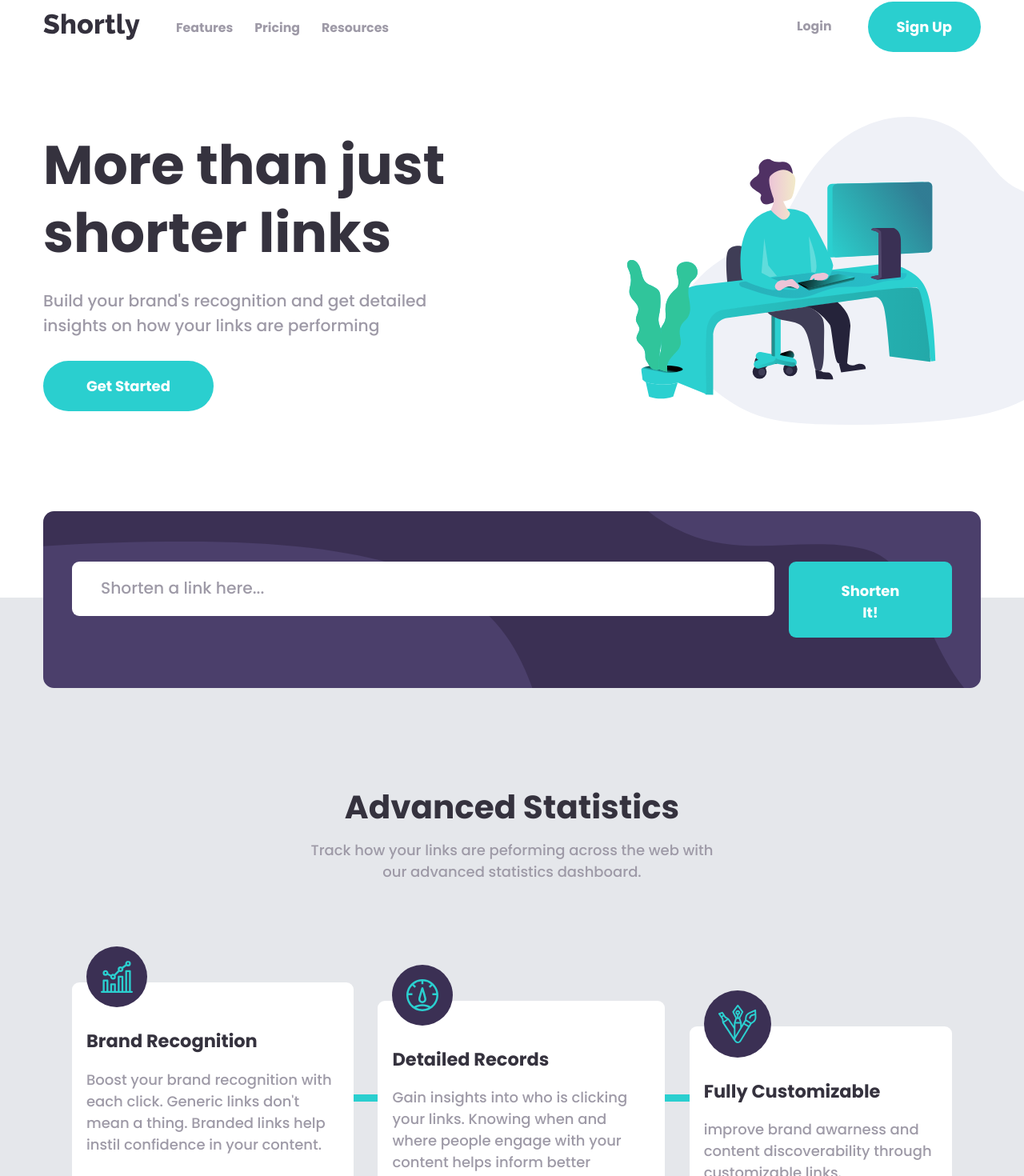
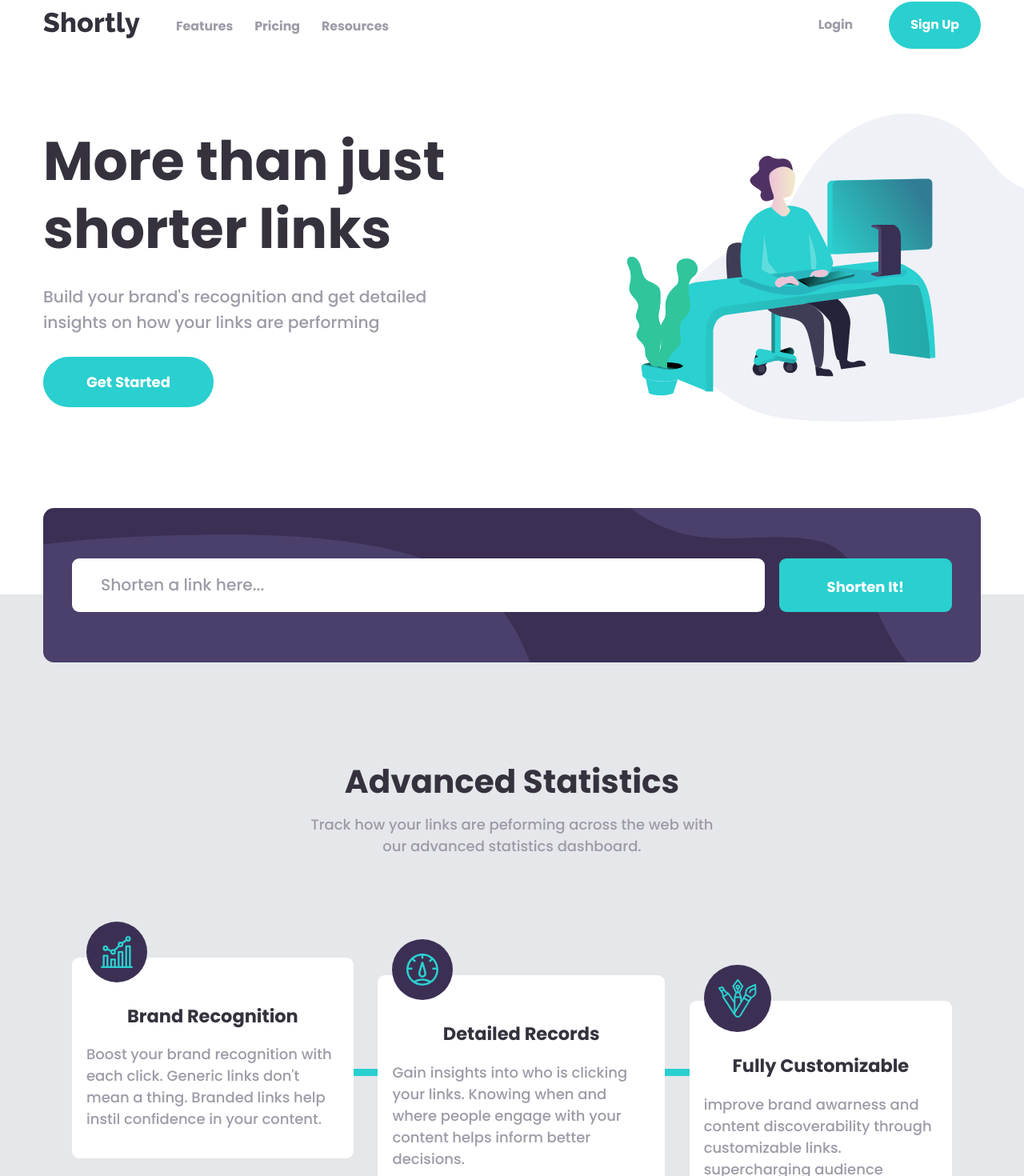
Before and after one commit to MuhammadFahrulazmi322/shortLink_URL, a Next.js app: page / in a window 1280 px wide. Shown: the part 34-1504 px from the top of the page at 80% size. Built offline with nearby package versions, Linux system fonts and the light colour scheme.

Commit message:
finishing style

```diff
--- a/src/components/Result.jsx
+++ b/src/components/Result.jsx
@@ -15,7 +15,7 @@ function Result({ inputValue, result, onCopy, isCopied }) {
           label={isCopied ? "Copied!" : "Copy"}
           border={
             isCopied
-              ? "bg-darkViolet hover:bg-darkViolet text-white rounded-md px-6 py-[8px] text-md"
+              ? "bg-darkViolet text-white rounded-md px-6 py-[8px] text-md"
               : "rounded-md text-white px-8 py-[8px] text-md"
           }
           onClick={onCopy}
--- a/src/sections/Hero.jsx
+++ b/src/sections/Hero.jsx
@@ -12,7 +12,7 @@ function Hero() {
           alt="illustrator"
           className="relative translate-x-20 -translate-y-10 lg:-translate-y-0 max-w-md lg:max-w-xl lg:translate-x-32 lg:w-[50%]"
         />
-        <div className="flex flex-col gap-6 lg:items-start lg:w-[50%] ">
+        <div className="flex flex-col gap-6 lg:items-start lg:w-[50%] items-center">
           <h1 className="text-4xl lg:text-[48px] xl:text-[68px] lg:leading-tight lg:font-extrabold text-center lg:text-left font-bold text-veryDarkBlue">
             More than just shorter links
           </h1>
@@ -20,7 +20,9 @@ function Hero() {
             Build your brand's recognition and get detailed insights on how your
             links are performing
           </p>
-          <Button label={"Get Started"} />
+          <div className=" flex flex-col max-w-sm items-center">
+            <Button label={"Get Started"} />
+          </div>
         </div>
       </div>
     </section>
--- a/src/sections/Input.jsx
+++ b/src/sections/Input.jsx
@@ -71,24 +71,24 @@ function Input() {
       <div
         className={`flex flex-col lg:flex-row p-8 lg:py-14  rounded-xl gap-4 bg-darkViolet mb-4
           ${alertInput && "lg:pt-14 lg:pb-8"}
-          bg-[url('/bg-shorten-mobile.svg')] bg-right-top
-          lg:bg-[url('/bg-shorten-desktop.svg')] bg-no-repeat lg:object-contain lg:bg-center lg:first:bg-cover
+          bg-input-bg-mobile bg-right-top
+          lg:bg-input-bg-desktop bg-no-repeat lg:object-contain lg:bg-center lg:first:bg-cover
        `}
         //  style={{backgroundImage:`url('/next.svg')`}}
       >
-        <div className="flex flex-col lg:w-[80%] lg:text-lg gap-2">
+        <div className="flex flex-col xl:w-[80%] lg:w-[70%] lg:text-lg gap-2">
           <input
             value={inputValue}
             type="text"
-            className={`p-4 lg:py-4 lg:px-8 rounded-lg placeholder:text-grayishViolet ${
-              alertInput && "border-red border-2"
+            className={`p-2 lg:py-4 lg:px-8 rounded-lg placeholder:text-grayishViolet ${
+              alertInput && "border-red border-2 placeholder:text-red"
             }`}
             placeholder="Shorten a link here..."
             onChange={handleOnchange}
           />
           {alertInput && <p className="text-red italic">Please add a link</p>}
         </div>
-        <div className="flex flex-col">
+        <div className="flex flex-col xl:w-[20%] lg:w-[30%]">
           <Button
             label={"Shorten It!"}
             border={"rounded-lg text-white pt-5 pb-4"}
--- a/src/sections/Nav.jsx
+++ b/src/sections/Nav.jsx
@@ -42,7 +42,7 @@ function Nav() {
           >
             Login
           </a>
-          <Button label={"Sign Up"} border={"text-white py-2 px-8"} />
+          <Button label={"Sign Up"} border={"text-white text-sm py-2 px-6"} />
         </div>
         <div className="lg:hidden md:block">
           <Image
--- a/src/sections/Statistics.jsx
+++ b/src/sections/Statistics.jsx
@@ -8,7 +8,7 @@ import Image from "next/image";
 
 function Statistics() {
   return (
-    <section className="max-container lg:px-12">
+    <section className="max-container lg:px-12 pb-20 lg:pb-0">
       <div className="flex flex-col items-center gap-4 px-4 pb-28">
         <h2 className="text-2xl lg:text-4xl font-bold text-veryDarkBlue">
           Advanced Statistics
@@ -18,13 +18,13 @@ function Statistics() {
           statistics dashboard.
         </p>
       </div>
-      <div className="flex flex-col lg:flex-row items-center px-4 lg:px-8 gap-12 lg:gap-0 lg:pb-48 ">
+      <div className="flex flex-col lg:flex-row items-center px-4 lg:px-8 gap-20 lg:gap-0 lg:pb-48 ">
         {/* Brand Recognition */}
         <div className="flex flex-col bg-white items-center lg:items-start gap-4 px-4 rounded-lg lg:relative lg:-translate-y-4">
-          <div className="rounded-full bg-darkViolet p-4 lg:relative lg:-translate-y-10">
+          <div className="rounded-full bg-darkViolet p-4 lg:relative lg:-translate-y-10 -translate-y-10">
             <Image src={iconBrandRecognation} alt="" />
           </div>
-          <div className="lg:relative lg:-translate-y-8 flex flex-col gap-4">
+          <div className="lg:relative lg:-translate-y-8 -translate-y-8 flex flex-col gap-4 items-center">
             <h2 className="text-xl font-bold text-veryDarkBlue">
               Brand Recognition
             </h2>
@@ -40,14 +40,13 @@ function Statistics() {
 
         {/* Detail Records */}
         <div className="flex flex-col bg-white items-center lg:items-start gap-4 px-4 rounded-lg lg:relative lg:translate-y-4">
-          <div className="flex flex-col items-center lg:relative lg:-translate-y-10">
+          <div className="flex flex-col items-center lg:relative lg:-translate-y-10 -translate-y-20">
             <div className="bg-cyan p-1 h-10 w-1 lg:hidden max-md:block"></div>
-
             <div className="rounded-full bg-darkViolet p-4">
               <Image src={iconDetailRecords} alt="" />
             </div>
           </div>
-          <div className="lg:relative lg:-translate-y-8 flex flex-col gap-4">
+          <div className="lg:relative lg:-translate-y-8 -translate-y-20 flex flex-col gap-4 items-center">
             <h2 className="text-xl font-bold text-veryDarkBlue">
               Detailed Records
             </h2>
@@ -61,15 +60,15 @@ function Statistics() {
         <div className="bg-cyan p-1 h-1 w-20 lg:block hidden"></div>
 
         {/* Fully Customizable */}
-        <div className="flex flex-col bg-white items-center lg:items-start gap-4 px-4 lg:relative lg:translate-y-12 rounded-lg">
-          <div className="flex flex-col items-center lg:relative lg:-translate-y-10">
+        <div className="flex flex-col bg-white items-center lg:items-start gap-4 px-4 lg:relative lg:translate-y-12 -translate-y-0 rounded-lg">
+          <div className="flex flex-col items-center lg:relative lg:-translate-y-10 -translate-y-20">
             <div className="bg-cyan p-1 h-10 w-1 lg:hidden max-md:block"></div>
 
             <div className="rounded-full bg-darkViolet p-4">
               <Image src={iconFullyCustom} alt="" />
             </div>
           </div>
-          <div className="lg:relative lg:-translate-y-8 flex flex-col gap-4">
+          <div className="lg:relative lg:-translate-y-8 -translate-y-20 flex flex-col gap-4 items-center">
             <h2 className="text-xl font-bold text-veryDarkBlue">
               Fully Customizable
             </h2>
--- a/tailwind.config.js
+++ b/tailwind.config.js
@@ -9,15 +9,13 @@ export default {
     fontFamily: {
       sans: ['"Poppins"', ...defaultTheme.fontFamily.sans],
     },
-    //in next js using bg-[url()] to make bg image
-    // backgroundImage: {
-    //   // "input-bg-mobile": "url(../src/assets/images/bg-shorten-mobile.svg)",
-    //   // "input-bg-desktop": "url(src/assets/images/bg-shorten-desktop.svg)",
-
-    //   // "advertise-mobile": "url(src/assets/images/bg-boost-mobile.svg)",
-
-    //   // "advertise-desktop": "url(src/assets/images/bg-boost-desktop.svg)",
-    // },
+    //in next js move bg to public
+    backgroundImage: {
+      "input-bg-mobile": "url(/bg-shorten-mobile.svg)",
+      "input-bg-desktop": "url(/bg-shorten-desktop.svg)",
+      "advertise-mobile": "url(/bg-boost-mobile.svg)",
+      "advertise-desktop": "url(/bg-boost-desktop.svg)",
+    },
     colors: {
       cyan: "hsl(180, 66%, 49%)",
       lightCyan: "#94E7E7",
```
Also changed, not shown: bg-shorten-mobile.svg (deleted).
